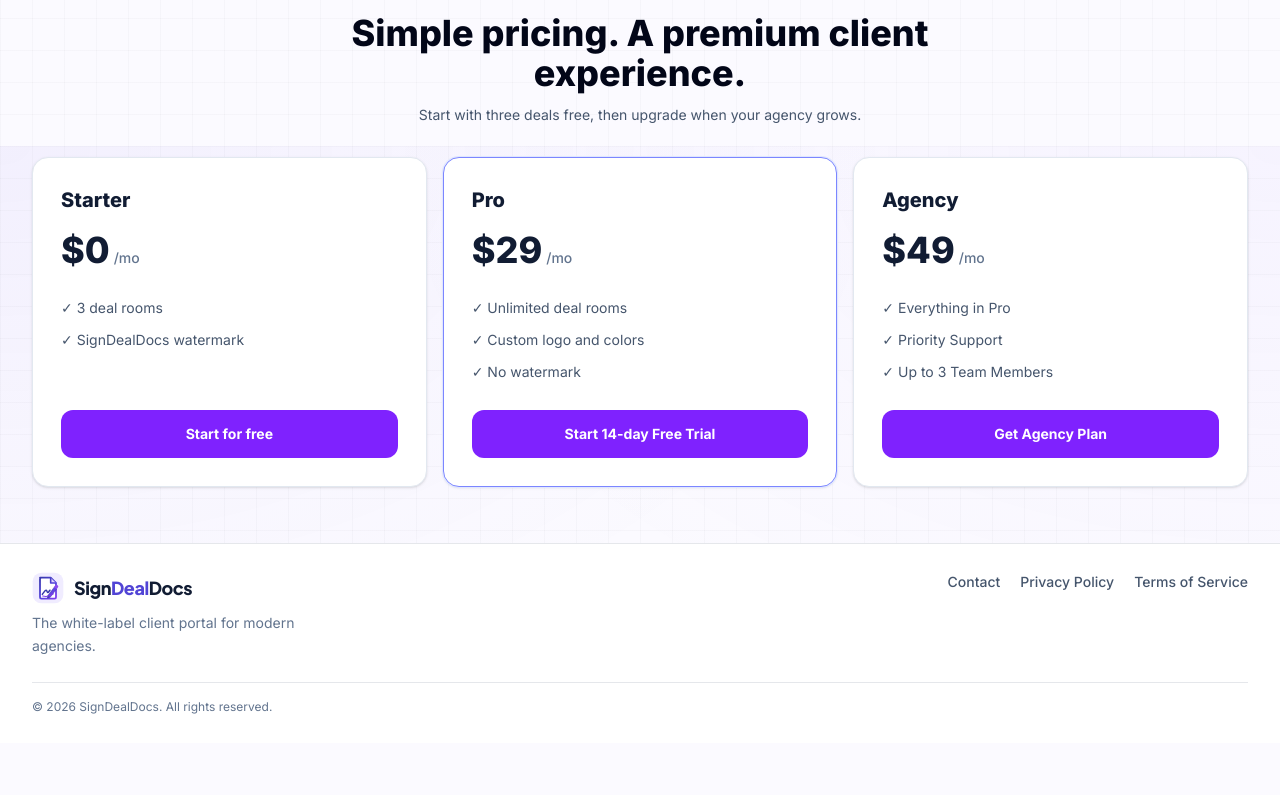
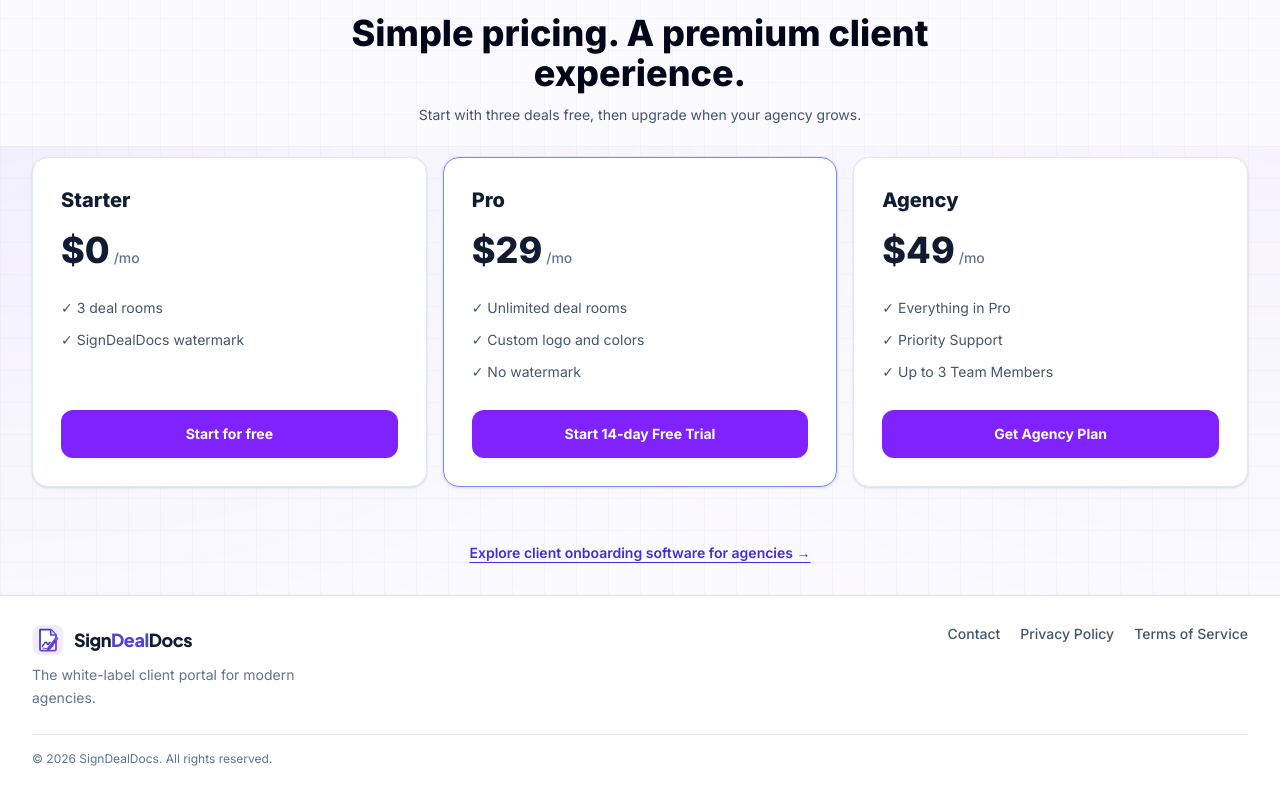
Before and after one commit to Abhay-Sharma14/signdealdocs, a Next.js app: page / in a window 1280 px wide. Shown: the part 2254-3049 px from the top of the page. Before the commit the page ends 2997 px from the top, so only its background shows below. Built offline with nearby package versions, Linux system fonts and the light colour scheme; no server answers.

Commit message:
Link agency onboarding page from homepage and sitemap

```diff
--- a/components/home-page.tsx
+++ b/components/home-page.tsx
@@ -134,6 +134,7 @@ export default function HomePage() {
         <section id="pricing" className="mx-auto max-w-7xl px-4 py-14 sm:px-6 lg:px-8"><div className="mx-auto max-w-2xl text-center"><p className="text-xs font-extrabold uppercase tracking-widest text-indigo-600">{t("pricingTag")}</p><h2 className="mt-3 text-3xl font-extrabold text-slate-950 sm:text-4xl">{t("pricingHeading")}</h2><p className="mt-3 text-sm text-slate-600">{t("pricingDesc")}</p></div><div className="mt-8 grid gap-4 md:grid-cols-3">{[{name:t("starter"),id:"starter",price:"$0",features:[t("threeDeals"),t("watermark")]},{name:t("pro"),id:"pro",price:"$29",features:[t("unlimited"),t("customBrand"),t("noWatermark")]},{name:t("agency"),id:"agency",price:"$49",features:[t("everythingPro"),"Priority Support","Up to 3 Team Members"]}].map(plan=><article key={plan.name} className={`flex flex-col rounded-2xl border bg-white p-7 shadow-sm ${plan.id==="pro"?"border-indigo-400 ring-1 ring-indigo-100":"border-slate-200"}`}><h3 className="text-xl font-extrabold">{plan.name}</h3><IndiaPricing plan={plan.id as "starter"|"pro"|"agency"} monthlyLabel={t("monthly")}/><ul className="my-7 flex-1 space-y-3">{plan.features.map(feature=><li key={feature} className="text-sm text-slate-600">✓ {feature}</li>)}</ul><PricingCheckoutButton plan={plan.id as "starter"|"pro"|"agency"}/></article>)}</div></section>
       </main>
 
+      <div className="mx-auto max-w-7xl px-4 pb-8 text-center text-sm text-slate-600"><Link href="/client-onboarding-software" className="font-semibold text-indigo-700 underline underline-offset-4 hover:text-indigo-900">Explore client onboarding software for agencies →</Link></div>
       <SiteFooter tagline={t("heroSub")} contactLabel={t("footerContact")} copyright={t("footerCopy",{year})} />
     </div>
   );
```
